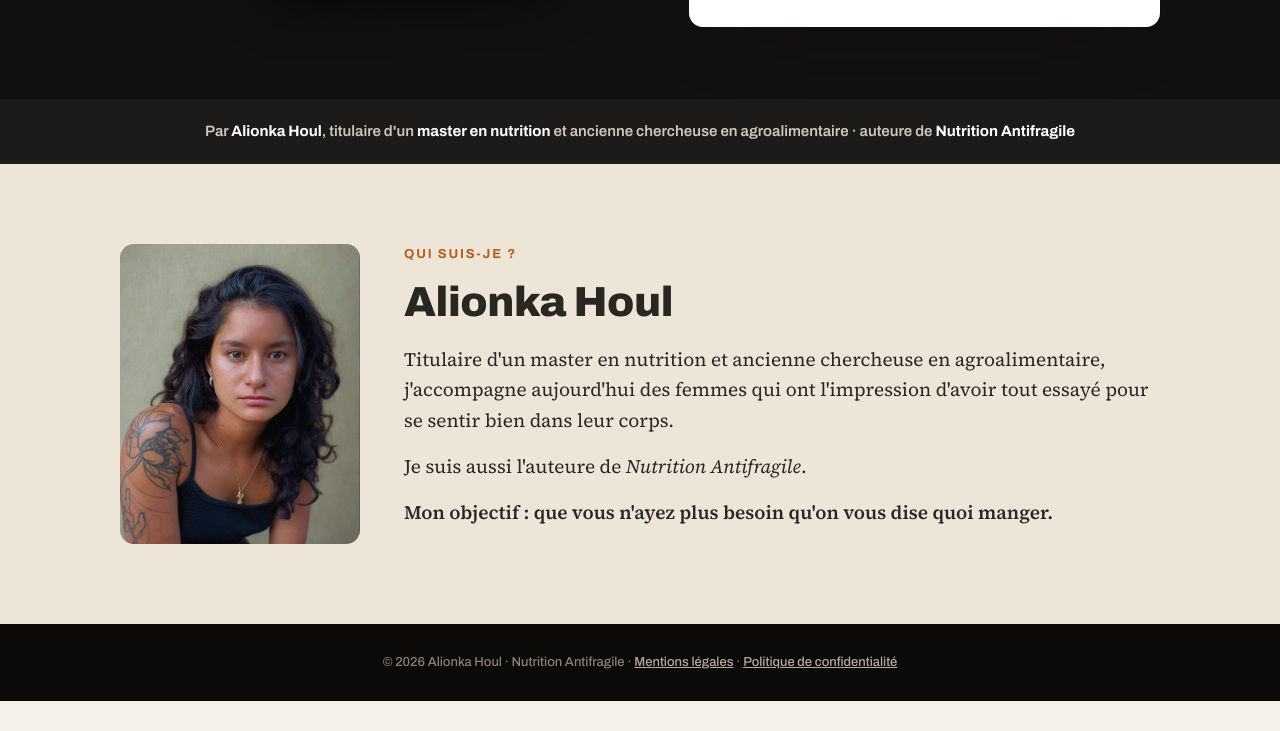
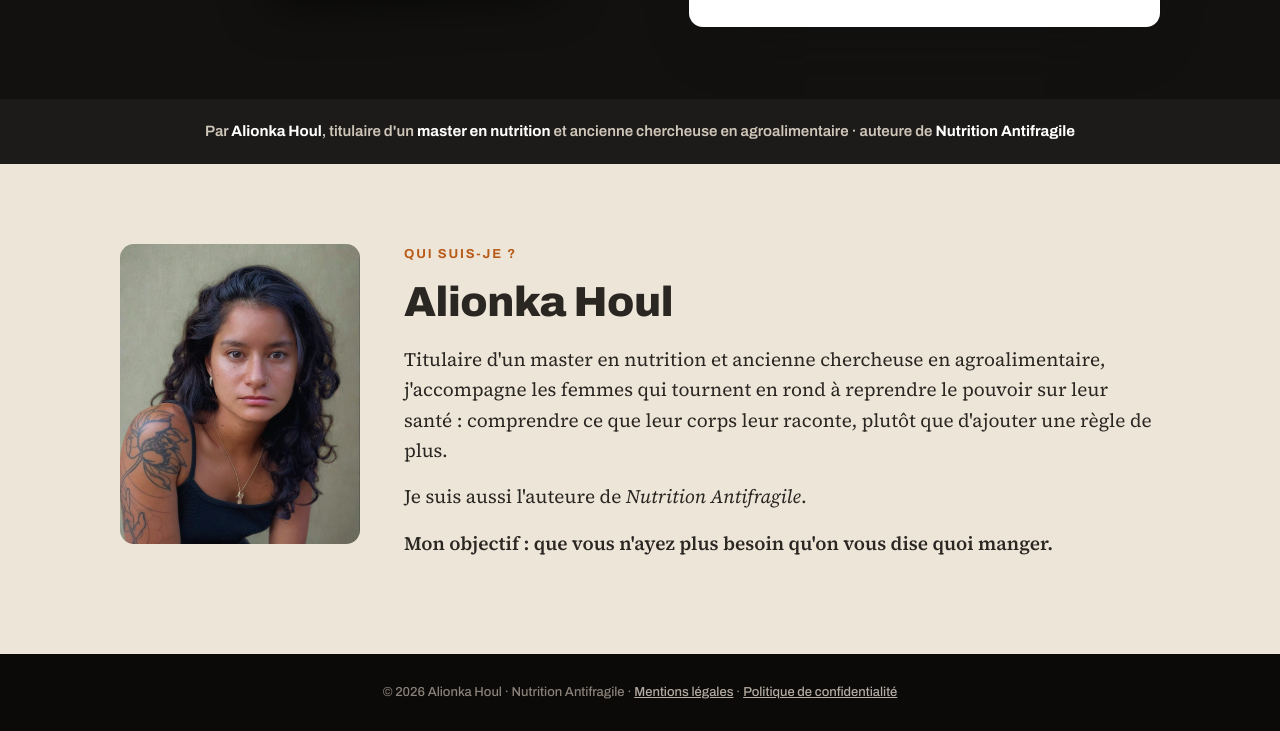
Before and after one commit to alionka34-code/landingpage, a plain HTML site: page guide/index.html in a window 1280 px wide. Shown: the part 911-1642 px from the top of the page. Before the commit the page ends 1612 px from the top, so only its background shows below. Drawn offline with Linux system fonts and the light colour scheme.

Commit message:
Page guide : présentation plus incarnée
Co-Authored-By: Claude Opus 5.5 <noreply@anthropic.com>
Claude-Session: https://claude.ai/code/session_016yBjMKjBq89eqHyYByqZbG

```diff
--- a/guide/index.html
+++ b/guide/index.html
@@ -325,7 +325,7 @@ footer a{color:#b5aca2}
     <div>
       <p class="kicker">Qui suis-je ?</p>
       <h2>Alionka Houl</h2>
-      <p>Titulaire d'un master en nutrition et ancienne chercheuse en agroalimentaire, j'accompagne aujourd'hui des femmes qui ont l'impression d'avoir tout essayé pour se sentir bien dans leur corps.</p>
+      <p>Titulaire d'un master en nutrition et ancienne chercheuse en agroalimentaire, j'accompagne les femmes qui tournent en rond à reprendre le pouvoir sur leur santé : comprendre ce que leur corps leur raconte, plutôt que d'ajouter une règle de plus.</p>
       <p>Je suis aussi l'auteure de <i>Nutrition Antifragile</i>.</p>
       <p><b>Mon objectif : que vous n'ayez plus besoin qu'on vous dise quoi manger.</b></p>
     </div>
```
